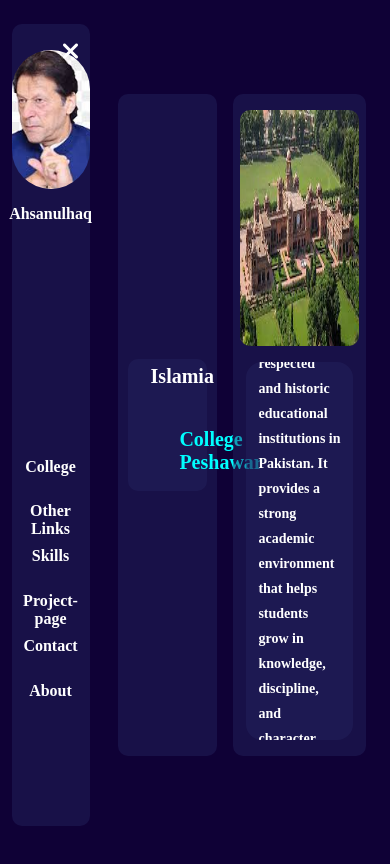
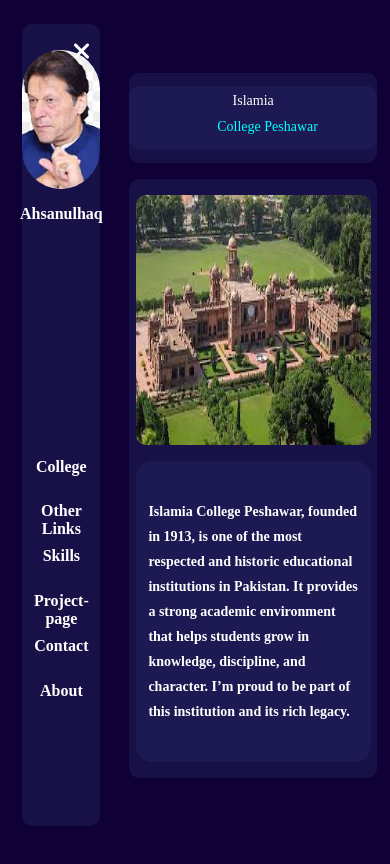
Before and after one commit to Ahsanulhaq01/personal-portfolio, a React (Vite) app: page /college in a window 390 px wide. Shown: the top 864 px of the page. Built offline with nearby package versions, Linux system fonts and the light colour scheme.

Commit message:
make homepage and college page responsive

```diff
--- a/src/App.css
+++ b/src/App.css
@@ -15,32 +15,40 @@
 .content-preview-container .text-container{
   background-color: rgba(38, 38, 95, 0.445);
   border-radius: 10px;
-  width: 40%;
+  width: 100%;
   height: 100%;
   display: flex;
   justify-content: center;align-items: center;
+  padding: 0.4rem 1.4rem;
 }
 .content-preview-container .text-container .name-container{
-  width: 80%;
-  height: 20%;
+  width: 100%;
+  height: 70%;
   font-weight: bold;
   font-size: 20px;
   background-color: rgba(38, 38, 95, 0.445);
   border-radius: 10px;
   display: flex;
   flex-direction: column;
+  justify-content: center;
+  align-items: center;
   padding: 0.4rem 1.4rem;
-  gap: 0.4rem;
+  gap: 0.2rem;
+  flex-shrink: 1;
 }
 .content-preview-container .text-container .name-container .intro{
   margin-left: 1.8rem;
   color: aqua;
+
+}
+.name-container p{
+ height: 10%;
 }
 .content-preview-container .preview-container{
   background-color: rgba(38, 38, 95, 0.445);
   border-radius: 10px;
-  flex: 1;
-  width: 50%;
+  /* flex: 1; */
+  width: 100%;
   height: 100%;
 }
 .preview-container .graphic-container{
@@ -52,6 +60,7 @@
   padding: 1rem 0.4rem;
   height: 100%;
   gap: 1rem;
+  flex: 1;
 
 }
 .preview-container .graphic-container img{
@@ -61,8 +70,8 @@
 }
 .preview-container .graphic-container .graphic-container-text{
   font-size: 14px;
-  min-height: 60%;
-  max-width: 90%;
+  max-height: 60%;
+  max-width: 100%;
   padding: 0rem 0.8rem;
   display: flex;
   justify-content: center;
@@ -73,3 +82,42 @@
   border-radius: 1rem;
   overflow: auto;
 }
+
+
+
+
+
+@media (max-width:554px) {
+  .content-preview-container{
+    display: flex;
+    flex-direction: column;
+    width: 100%;
+    height: 85%;
+    margin-right: 0px;
+    z-index: -100px
+  }
+  .content-preview-container .text-container{
+    width:100%;
+    height:15%;
+    padding: 0;
+    margin: 0;
+
+  }
+.name-container{
+ display: flex;
+}
+  .text-container .name-container p{
+    font-weight: 50;
+    font-size: 14px;
+    height: 100%;
+    margin: 0;
+  }
+
+  .graphic-container{
+    width: 100%;
+  }
+  .graphic-container-text{
+    display: flex;
+    height: 100%;
+  }
+}
--- a/src/component/sidebar/Sidebar.jsx
+++ b/src/component/sidebar/Sidebar.jsx
@@ -13,14 +13,14 @@
   }
   return (
     <>
-    <div className={`humbargar ${isOpen ?'active' : ""}`}
+    <div className={`humbargar ${isOpen ? 'active' : ""}`}
     onClick={handleOpen}>
       <i
       className= {`fa-solid fa-bars`}>
     </i>
     </div>
-     <div className={`sidebar-container ${isOpen ? '' :'active'}`}>
-      <div className={`icon-container  `}>
+    <div className={`sidebar-container ${isOpen ? '' :'active'}`}>
+      <div className={`icon-container`}>
         <i
         onClick={handleClose}
         className= {"fa-solid fa-xmark"}>
--- a/src/component/sidebar/sidebar.css
+++ b/src/component/sidebar/sidebar.css
@@ -78,7 +78,17 @@
   height: 100%;
   max-width: 100%;
 }
+.fa-xmark{
+  max-height: 3%;
+  width: 5%;
+}
 
 .active {
   display: none;
 }
+
+@media (max-width:554px) {
+  .sidebar-container{
+    z-index: 100px;
+  }
+}
```
